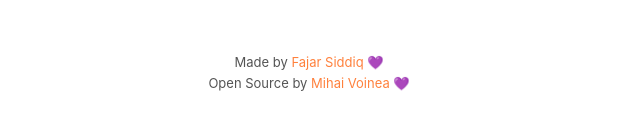
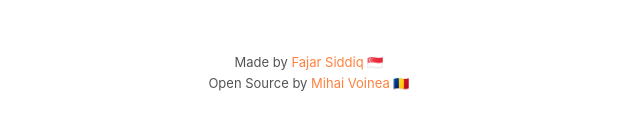
Before and after one commit to fajarsiddiqfs/buymeacoffee, a website: page index.html in a window 1280 px wide. Shown: the part 1074-1204 px from the top of the page, 331-971 px from the left. Drawn offline with Linux system fonts and the light colour scheme.

Commit message:
Update index.html

```diff
--- a/index.html
+++ b/index.html
@@ -49,8 +49,8 @@
 </main>
 
 <footer>
-    Made by <a href="https://getmakerlog.com/@fajarsiddiq">Fajar Siddiq 💜</a><br/>
-    Open Source by <a href="https://getmakerlog.com/@voinea">Mihai Voinea 💜</a><br/>
+    Made by <a href="https://getmakerlog.com/@fajarsiddiq">Fajar Siddiq 🇸🇬</a><br/>
+    Open Source by <a href="https://getmakerlog.com/@voinea">Mihai Voinea 🇷🇴</a><br/>
 
 </footer>
 <script>
```
